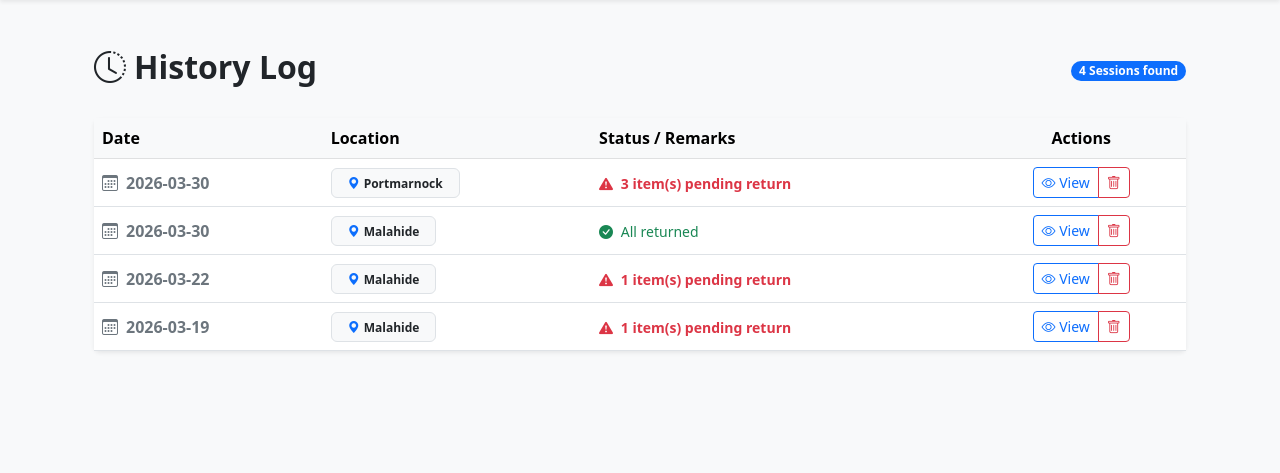
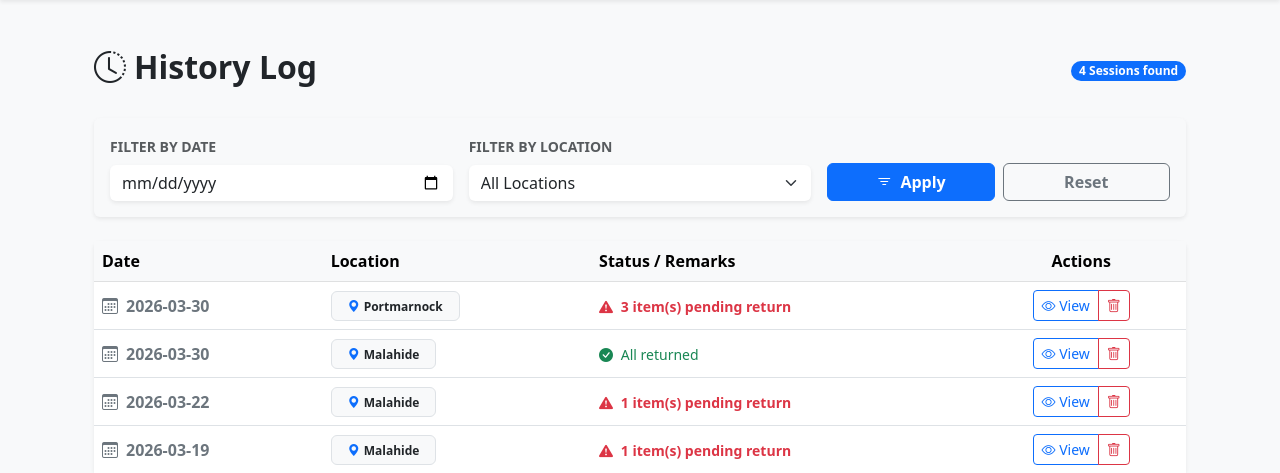
Before and after one commit to weistor1016/inventory, a Flask app: page /history in a window 1280 px wide. Shown: the part 57-530 px from the top of the page. Run offline with Flask 3, Linux system fonts and the light colour scheme; a user stored in the database is signed in; data comes from the database, SQL or seed files in the repository; both versions use the stored data as it was after the commit.

Commit message:
added filter bar for the dates and places

```diff
--- a/app.py
+++ b/app.py
@@ -263,20 +263,37 @@ def history():
     if 'user_id' not in session: return redirect(url_for('login'))
 
     page = request.args.get('page', 1, type=int)
-    per_page = 10
+    # Get filter values from the URL
+    f_date = request.args.get('filter_date', '')
+    f_place = request.args.get('filter_place', '')
 
-    # Updated query to include an 'unreturned_count'
-    # We use a CASE statement: if is_returned is False, count 1, else 0.
-    pagination = db.session.query(
+    # Base Query
+    query = db.session.query(
         func.date(DayRecord.timestamp).label('day'),
         DayRecord.place_id,
         Place.name.label('place_name'),
         func.sum(case((DayRecord.is_returned == False, 1), else_=0)).label('unreturned_count')
-    ).join(Place).filter(DayRecord.user_id == session['user_id'])\
-     .group_by(func.date(DayRecord.timestamp), DayRecord.place_id)\
-     .order_by(desc('day')).paginate(page=page, per_page=per_page)
+    ).join(Place).filter(DayRecord.user_id == session['user_id'])
 
-    return render_template('history.html', pagination=pagination)
+    # Apply Filters if they exist
+    if f_date:
+        query = query.filter(func.date(DayRecord.timestamp) == f_date)
+    if f_place:
+        query = query.filter(DayRecord.place_id == f_place)
+
+    # Grouping and Pagination
+    pagination = query.group_by(func.date(DayRecord.timestamp), DayRecord.place_id)\
+                      .order_by(desc('day'))\
+                      .paginate(page=page, per_page=10)
+
+    # Fetch all places for the dropdown filter
+    all_places = Place.query.filter_by(is_active=True).order_by(Place.name).all()
+
+    return render_template('history.html',
+                           pagination=pagination,
+                           all_places=all_places,
+                           f_date=f_date,
+                           f_place=f_place)
 
 @app.route('/settings', methods=['GET', 'POST'])
 def settings():
--- a/templates/history.html
+++ b/templates/history.html
@@ -4,6 +4,34 @@
     <div class="d-flex justify-content-between align-items-center mb-4">
         <h2 class="fw-bold"><i class="bi bi-clock-history me-2"></i>History Log</h2>
         <span class="badge bg-primary rounded-pill">{{ pagination.total }} Sessions found</span>
+    </div>
+
+    <div class="card shadow-sm border-0 mb-4 bg-light">
+        <div class="card-body">
+            <form method="GET" action="{{ url_for('history') }}" class="row g-3 align-items-end">
+                <div class="col-md-4">
+                    <label class="form-label small fw-bold text-muted text-uppercase">Filter by Date</label>
+                    <input type="date" name="filter_date" class="form-control border-0 shadow-sm" value="{{ f_date }}">
+                </div>
+                <div class="col-md-4">
+                    <label class="form-label small fw-bold text-muted text-uppercase">Filter by Location</label>
+                    <select name="filter_place" class="form-select border-0 shadow-sm">
+                        <option value="">All Locations</option>
+                        {% for p in all_places %}
+                        <option value="{{ p.id }}" {{ 'selected' if f_place|string == p.id|string }}>{{ p.name }}</option>
+                        {% endfor %}
+                    </select>
+                </div>
+                <div class="col-md-4 d-flex gap-2">
+                    <button type="submit" class="btn btn-primary w-100 fw-bold">
+                        <i class="bi bi-filter me-1"></i> Apply
+                    </button>
+                    <a href="{{ url_for('history') }}" class="btn btn-outline-secondary w-100 fw-bold">
+                        Reset
+                    </a>
+                </div>
+            </form>
+        </div>
     </div>
 
     <div class="card shadow-sm border-0">
@@ -69,5 +97,28 @@
         </div>
     </div>
 
-    </div>
+    {% if pagination.pages > 1 %}
+    <nav class="mt-4">
+        <ul class="pagination justify-content-center">
+            <li class="page-item {{ 'disabled' if not pagination.has_prev }}">
+                <a class="page-link" href="{{ url_for('history', page=pagination.prev_num, filter_date=f_date, filter_place=f_place) }}">Previous</a>
+            </li>
+
+            {% for page_num in pagination.iter_pages(left_edge=1, right_edge=1, left_current=2, right_current=2) %}
+                {% if page_num %}
+                    <li class="page-item {{ 'active' if page_num == pagination.page }}">
+                        <a class="page-link" href="{{ url_for('history', page=page_num, filter_date=f_date, filter_place=f_place) }}">{{ page_num }}</a>
+                    </li>
+                {% else %}
+                    <li class="page-item disabled"><span class="page-link">...</span></li>
+                {% endif %}
+            {% endfor %}
+
+            <li class="page-item {{ 'disabled' if not pagination.has_next }}">
+                <a class="page-link" href="{{ url_for('history', page=pagination.next_num, filter_date=f_date, filter_place=f_place) }}">Next</a>
+            </li>
+        </ul>
+    </nav>
+    {% endif %}
+</div>
 {% endblock %}
```
Also changed, not shown: inventory.db.
